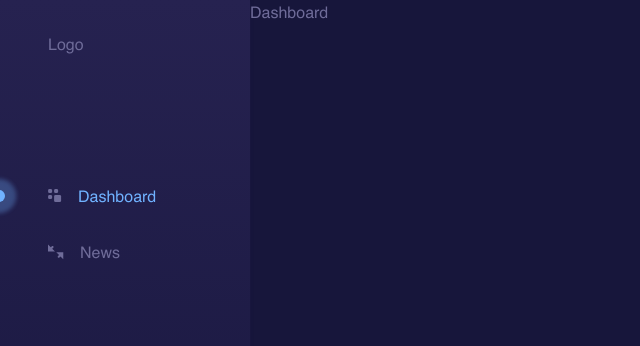
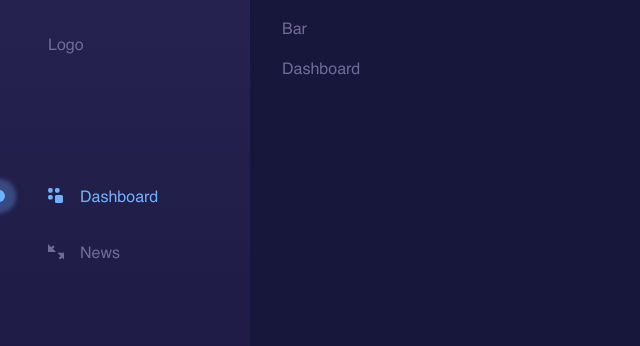
Before and after one commit to Kihit0/crm, a Vue app: page /dashboard in a window 1280 px wide. Shown: the top 346 px of the page, without its empty margins (0-640 px from the left). Built offline with nearby package versions, Linux system fonts and the light colour scheme.

Commit message:
add svg icon navigation and component svg and use svg

```diff
--- a/src/App.vue
+++ b/src/App.vue
@@ -1,14 +1,22 @@
 <template>
-  <div class="w-screen h-screen bg-main text-text-color-main overflow-hidden">
-    <RouterView />
+  <div>
+    <Svg></Svg>
+    <div class="w-screen h-screen bg-main text-text-color-main overflow-hidden">
+      <RouterView />
+    </div>
   </div>
+
 </template>
 
 <script lang="ts">
-import { defineComponent } from 'vue'
+import { defineComponent } from 'vue';
+import Svg from "@components/ux/icons/index.vue";
 
 export default defineComponent({
   name: "App",
+  components: {
+    Svg
+  },
   created() {
     const isToken = localStorage.getItem("u_token");
     if (isToken) {
@@ -23,5 +31,4 @@ export default defineComponent({
 })
 </script>
 
-<style scoped>
-</style>
+<style scoped></style>
--- a/src/components/ux/Navigation/index.vue
+++ b/src/components/ux/Navigation/index.vue
@@ -8,11 +8,14 @@
       <div class="navigation__menu-items h-full mt-32">
         <div class="navigation__menu-item my-8 " v-for="item in getNavigateItems()">
           <div :class="{ 'active-link': item.path === getActivePath() }">
-            <RouterLink class="flex content-center" :to="{ path: item.path }">
-              <img :src="`${item.icon}`" :alt="`${String(item.name)}`">
-              <p class="ml-4">
+            <RouterLink class="flex content-center " :to="{ path: item.path }">
+              <svg class="w-4 h-4 mt-1 transition-all"
+                :class="[item.path === getActivePath() ? 'fill-text-color-link' : 'fill-text-color-main']">
+                <use :xlink:href="`#${String(item.name)}`" />
+              </svg>
+              <div class="ml-4">
                 {{ item.name }}
-              </p>
+              </div>
             </RouterLink>
           </div>
         </div>
@@ -24,8 +27,6 @@
 <script lang="ts">
 import { defineComponent } from 'vue'
 import { RouteRecordRaw, RouterLink } from 'vue-router';
-import News from "@assets/image/icon/news.svg";
-import Dashboard from "@assets/image/icon/dashboard.svg";
 
 export default defineComponent({
   name: "Navigation",
@@ -34,14 +35,9 @@ export default defineComponent({
       return this.$route.path
     },
     getNavigateItems() {
-      const navigateIcons = {
-        Dashboard,
-        News
-      };
       const mainPath = this.$router.options.routes.filter((el: RouteRecordRaw) => el.name === "Main")[0];
-      const navigateItems = mainPath.children?.map(item => Object.assign(item, { icon: navigateIcons[item.name] }));
 
-      return navigateItems;
+      return mainPath.children;
     }
   }
 })
@@ -52,6 +48,7 @@ export default defineComponent({
   width: 100%;
   min-width: 250px;
 }
+
 
 .active-link {
   @apply text-text-color-link relative;
--- /dev/null
+++ b/src/components/ux/icons/icon/DashboardIcon.vue
@@ -0,0 +1,8 @@
+<template>
+  <g>
+    <rect x="0.105225" y="0.10527" width="4" height="4" rx="1.4" />
+    <rect x="0.105225" y="6.10527" width="4" height="4" rx="1.4" />
+    <rect x="6.10522" y="0.10527" width="4" height="4" rx="1.4"  />
+    <rect x="6.10522" y="6.10527" width="7" height="7" rx="1.4"  />
+  </g>
+</template>
--- /dev/null
+++ b/src/components/ux/icons/icon/NewsIcon.vue
@@ -0,0 +1,4 @@
+<template>
+  <path fill-rule="evenodd" clip-rule="evenodd"
+    d="M7 7H0V0L2.79289 2.79289L3.85355 1.73222C4.24408 1.3417 4.87724 1.3417 5.26776 1.73222C5.65829 2.12275 5.65829 2.75591 5.26776 3.14644L4.2071 4.2071L7 7ZM15.2678 7.73224H8.26776L11.0607 10.5251L9.99999 11.5858C9.60947 11.9763 9.60947 12.6095 9.99999 13C10.3905 13.3905 11.0237 13.3905 11.4142 13L12.4749 11.9393L15.2678 14.7322V7.73224Z" />
+</template>
--- /dev/null
+++ b/src/components/ux/icons/index.vue
@@ -0,0 +1,28 @@
+<template>
+  <svg style="display: none;">
+    <symbol id="Dashboard" viewBox="0 0 14 14">
+      <DashboardIcon />
+    </symbol>
+    <symbol id="News" viewBox="0 0 14 14">
+      <NewsIcon />
+    </symbol>
+  </svg>
+</template>
+
+<script lang="ts">
+import { defineComponent } from 'vue'
+import DashboardIcon from './icon/DashboardIcon.vue';
+import NewsIcon from './icon/NewsIcon.vue';
+
+export default defineComponent({
+  name: "Svg",
+  components: {
+    DashboardIcon,
+    NewsIcon
+  }
+})
+</script>
+
+<style scoped>
+
+</style>
--- a/src/pages/Main.vue
+++ b/src/pages/Main.vue
@@ -1,9 +1,14 @@
 <template>
-	<div class="main-content flex">
-		<div class="main-content__navigation">
+	<div class="main flex">
+		<div class="main__navigation">
 			<Navigation />
 		</div>
-		<RouterView />
+		<div class="main__content h-full w-full pl-8">
+			<div class="main__content-top__bar py-4 w-full">
+				Bar
+			</div>
+			<RouterView />
+		</div>
 	</div>
 </template>
 
```
Also changed, not shown: tsconfig.json (+4 -4 lines), src/assets/image/icon/dashboard.svg (deleted), src/assets/image/icon/news.svg (deleted).
